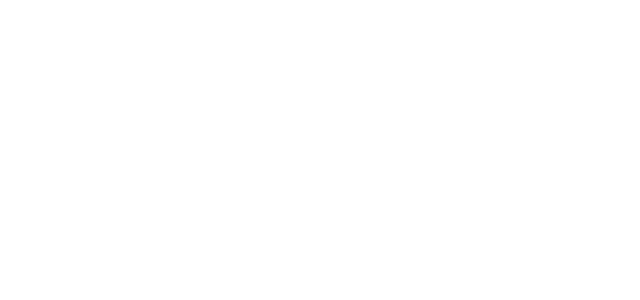
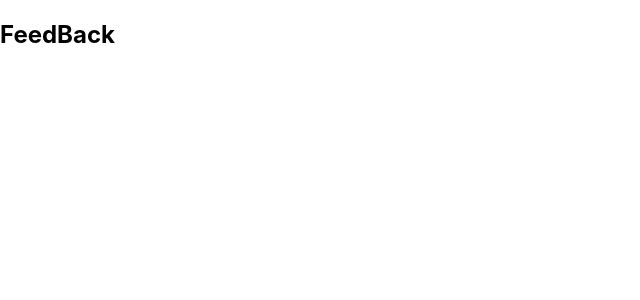
Before and after one commit to shahedkh/feedback, a React (Create React App) app: page / in a window 1280 px wide. Shown: the top 300 px of the page, without its empty margins (0-640 px from the left). Built offline with nearby package versions, Linux system fonts and the light colour scheme; the HTML template or start-up script is replaced by a standard one.

Commit message:
add header component

```diff
--- a/src/App.js
+++ b/src/App.js
@@ -1,7 +1,9 @@
+import Header from "./components/Header";
 function App() {
   return (
-    <div>
-    </div>
+    <>
+      <Header/>
+    </>
   );
 }
 
--- /dev/null
+++ b/src/components/Header.jsx
@@ -0,0 +1,15 @@
+const Header = ({text}) => {
+  return (
+    <header>
+        <div className="container">
+            <h2>{text}</h2>
+        </div>
+    </header>
+  )
+}
+
+Header.defaultProps = {
+    text : 'FeedBack'
+}
+
+export default Header
```
